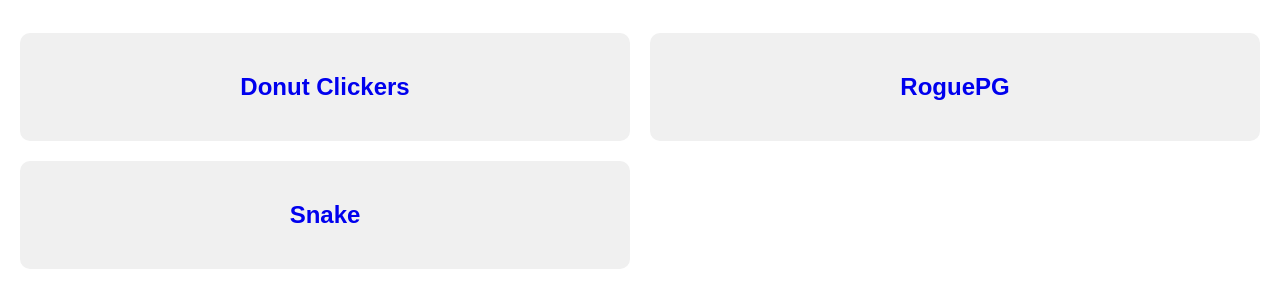
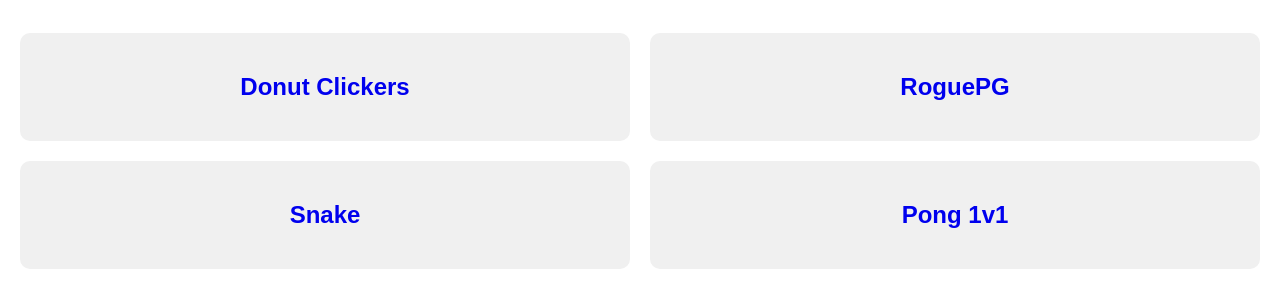
Before and after one commit to legoat-web/Demo_MOT_JeuxWeb, a plain HTML site: page index.html in a window 1280 px wide. Shown: the part 101-408 px from the top of the page. Drawn offline with Linux system fonts and the light colour scheme.

Commit message:
ajout accueil pong

```diff
--- a/index.html
+++ b/index.html
@@ -1,11 +1,13 @@
 <!DOCTYPE html>
 <html lang="en">
+
 <head>
     <meta charset="UTF-8">
     <meta name="viewport" content="width=device-width, initial-scale=1.0">
     <title>Document</title>
     <link rel="stylesheet" href="styles.css">
 </head>
+
 <body>
     <h1>mini-jeux JavaScript</h1>
     <p>Ceci est un site de mini-jeux en JavaScript fait pour s'entrainer dans le domaine.</p>
@@ -13,15 +15,24 @@
         <a href="/donut/donut.html">
             <div>
                 <h2>Donut Clickers</h2>
-        </div></a>
+            </div>
+        </a>
         <a href="/rpg/rpg.html">
             <div>
                 <h2>RoguePG</h2>
-        </div></a>
+            </div>
+        </a>
         <a href="/snake/snake.html">
             <div>
                 <h2>Snake</h2>
-        </div></a>
+            </div>
+        </a>
+        <a href="/pong/pong.html">
+            <div>
+                <h2>Pong 1v1</h2>
+            </div>
+        </a>
     </div>
 </body>
+
 </html>
```
Also changed, not shown: pong/pong.css (renamed from snake/pong/pong.css), pong/pong.html (renamed from snake/pong/pong.html), pong/pong.js (renamed from snake/pong/pong.js). Lines whose indentation alone changed are shown as unchanged.
